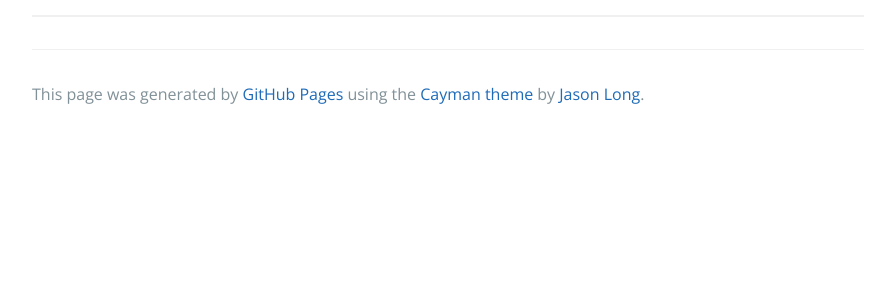
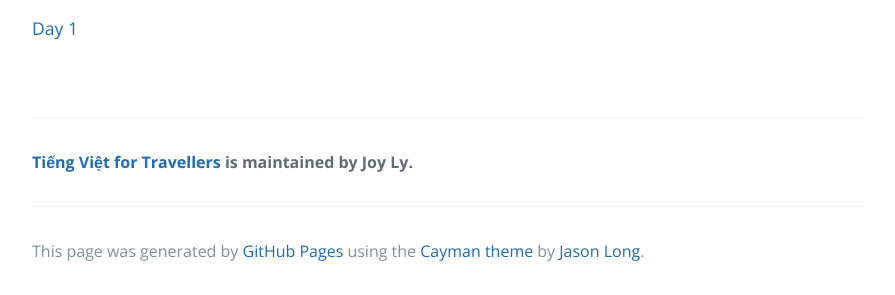
Before and after one commit to joy-ly/joy-ly.github.io, a plain HTML site: page index.html in a window 1280 px wide. Shown: the part 1641-1936 px from the top of the page, without its empty margins (192-1087 px from the left). Before the commit the page ends 1779 px from the top, so only its background shows below. Drawn offline with nearby package versions, Linux system fonts and the light colour scheme.

Commit message:
Update index.html

```diff
--- a/index.html
+++ b/index.html
@@ -36,7 +36,16 @@
 <p><iframe width="560" height="315" src="https://www.youtube.com/embed/flTcrOns02I" frameborder="0" allowfullscreen></iframe></p>
 
 
-<hr>
+<!--Nav buttons-->
+
+<a href="days.html" class="btn2 btnForward alignright"><span>Day 1</span></a>
+
+	    <div style="clear: both;"></div>
+
+	    <p>&nbsp;</p>
+
+      <footer class="site-footer">
+        <span class="site-footer-owner"><a href="index.html">Tiếng Việt for Travellers</a> is maintained by Joy Ly.</span>
 
       <footer class="site-footer">
 
```
